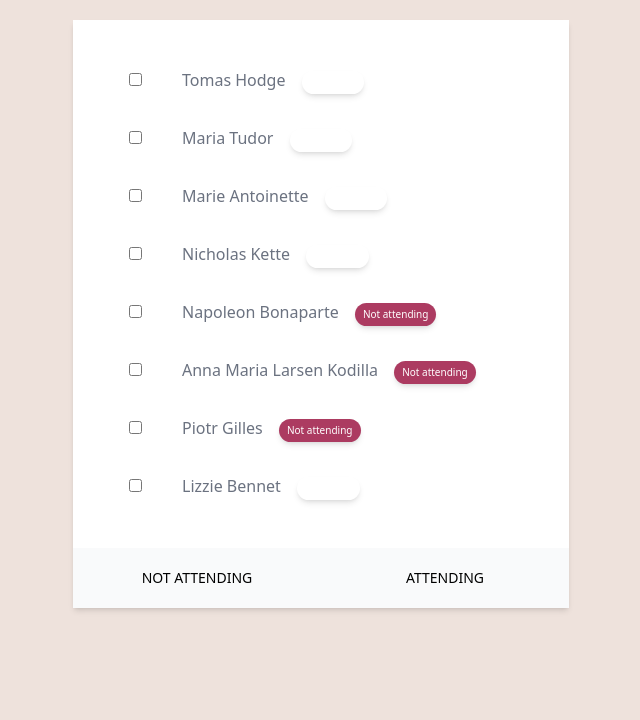
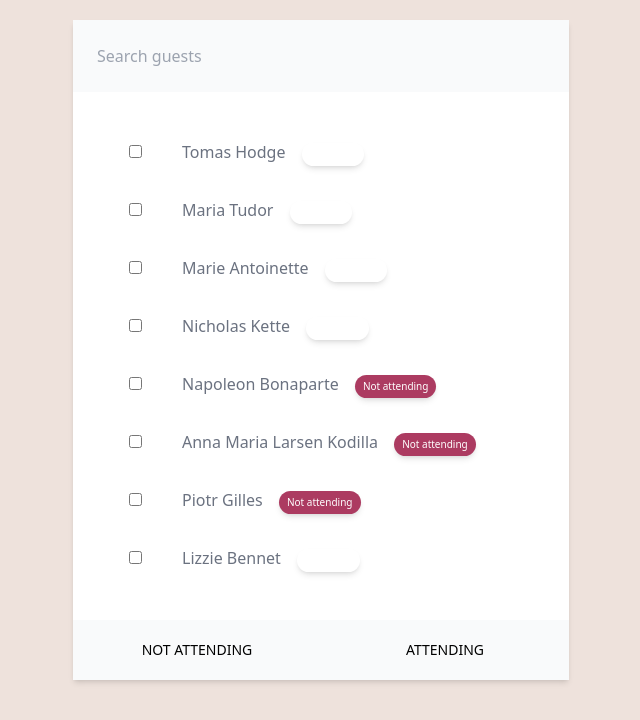
Before and after one commit to tomasrpita/django-party, a Django app: page /party/00bb45a4-3936-477b-8113-323c57f51f08/guests/ in a window 1280 px wide. Shown: the part 64-784 px from the top of the page, without its empty margins (319-959 px from the left). Run offline with Django 5.2, Linux system fonts and the light colour scheme; a user stored in the database is signed in; data comes from the database, SQL or seed files in the repository.

Commit message:
Add guest search functionality with filtering in guest list

```diff
--- a/party/static/party/css/tailwind_output.css
+++ b/party/static/party/css/tailwind_output.css
@@ -825,6 +825,20 @@ video {
   border-color: rgb(172 59 97 / var(--tw-border-opacity, 1));
 }
 
+.border-x-transparent{
+  border-left-color: transparent;
+  border-right-color: transparent;
+}
+
+.border-b-gray-400{
+  --tw-border-opacity: 1;
+  border-bottom-color: rgb(156 163 175 / var(--tw-border-opacity, 1));
+}
+
+.border-t-transparent{
+  border-top-color: transparent;
+}
+
 .bg-custom-blue{
   --tw-bg-opacity: 1;
   background-color: rgb(18 60 105 / var(--tw-bg-opacity, 1));
@@ -853,6 +867,10 @@ video {
 .bg-white{
   --tw-bg-opacity: 1;
   background-color: rgb(255 255 255 / var(--tw-bg-opacity, 1));
+}
+
+.bg-transparent{
+  background-color: transparent;
 }
 
 .p-10{
@@ -1035,3 +1053,23 @@ video {
   --tw-text-opacity: 1;
   color: rgb(58 106 164 / var(--tw-text-opacity, 1));
 }
+
+.focus\:border-x-transparent:focus{
+  border-left-color: transparent;
+  border-right-color: transparent;
+}
+
+.focus\:border-b-gray-600:focus{
+  --tw-border-opacity: 1;
+  border-bottom-color: rgb(75 85 99 / var(--tw-border-opacity, 1));
+}
+
+.focus\:border-t-transparent:focus{
+  border-top-color: transparent;
+}
+
+.focus\:ring-0:focus{
+  --tw-ring-offset-shadow: var(--tw-ring-inset) 0 0 0 var(--tw-ring-offset-width) var(--tw-ring-offset-color);
+  --tw-ring-shadow: var(--tw-ring-inset) 0 0 0 calc(0px + var(--tw-ring-offset-width)) var(--tw-ring-color);
+  box-shadow: var(--tw-ring-offset-shadow), var(--tw-ring-shadow), var(--tw-shadow, 0 0 #0000);
+}
--- a/party/templates/party/guest_list/page_guest_list.html
+++ b/party/templates/party/guest_list/page_guest_list.html
@@ -2,6 +2,19 @@
 
 {% block content %}
     <div class="w-2/5 bg-white shadow-md m-auto">
+        <div class="bg-gray-50 p-4 grid grid-cols-2">
+            <div>
+                <input type="search"
+                    class="p-2 bg-transparent border-x-transparent border-t-transparent border-b-gray-400 focus:border-x-transparent focus:border-t-transparent focus:border-b-gray-600 focus:ring-0"
+                    placeholder="Search guests"
+                    name="guest_search"
+                    hx-post="{% url 'partial_filter_guests' party_id %}"
+                    hx-target="#guests"
+                    hx-trigger="keyup delay:500ms, search"
+                >
+            </div>
+        </div>
+
         <form class="table text-left text-gray-500 table-fixed min-w-fit p-8" id="guest-form">
             <div class="table-row-group" id="guests">
                 {% include 'party/guest_list/partial_guest_list.html' %}
--- a/party/urls.py
+++ b/party/urls.py
@@ -77,6 +77,11 @@ guest_list_urlpatterns = [
         views.mark_not_attending_partial,
         name="partial_mark_not_attending",
     ),
+    path(
+        "party/<uuid:party_uuid>/guests/filter/",
+        views.filter_guests_partial,
+        name="partial_filter_guests",
+    ),
 ]
 
 
--- a/party/views/__init__.py
+++ b/party/views/__init__.py
@@ -9,6 +9,7 @@ from .guest_list_views import (
     GuestListPage,
     mark_attending_partial,
     mark_not_attending_partial,
+    filter_guests_partial,
 )
 from .new_party_views import (
     page_new_party,
@@ -33,4 +34,5 @@ __all__ = [
     "GuestListPage",
     "mark_attending_partial",
     "mark_not_attending_partial",
+    "filter_guests_partial",
 ]
--- a/party/views/guest_list_views.py
+++ b/party/views/guest_list_views.py
@@ -46,3 +46,14 @@ def mark_not_attending_partial(request, party_uuid):
     return render(
         request, "party/guest_list/partial_guest_list.html", {"guests": guests}
     )
+
+
+@login_required
+@require_http_methods(["POST"])
+def filter_guests_partial(request, party_uuid):
+    search_text = request.POST.get("guest_search")
+    guests = Guest.objects.filter(party_id=party_uuid, name__icontains=search_text)
+
+    return render(
+        request, "party/guest_list/partial_guest_list.html", {"guests": guests}
+    )
```
Also changed, not shown: party/tests/test_guest_list.py (+14 -0 lines).
